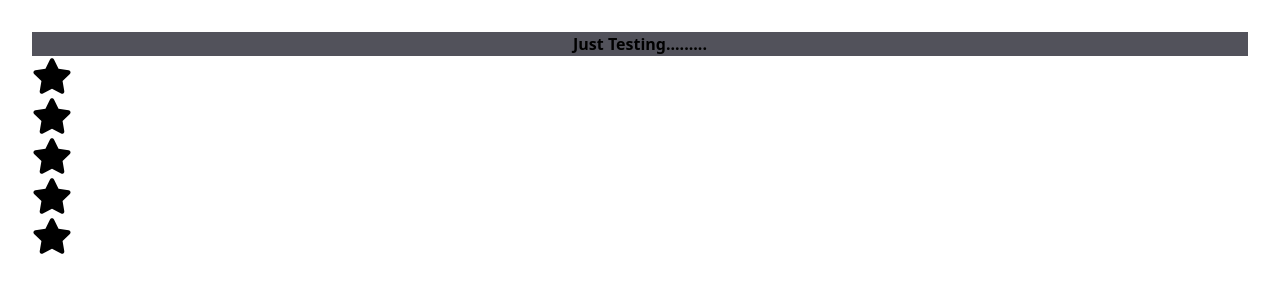
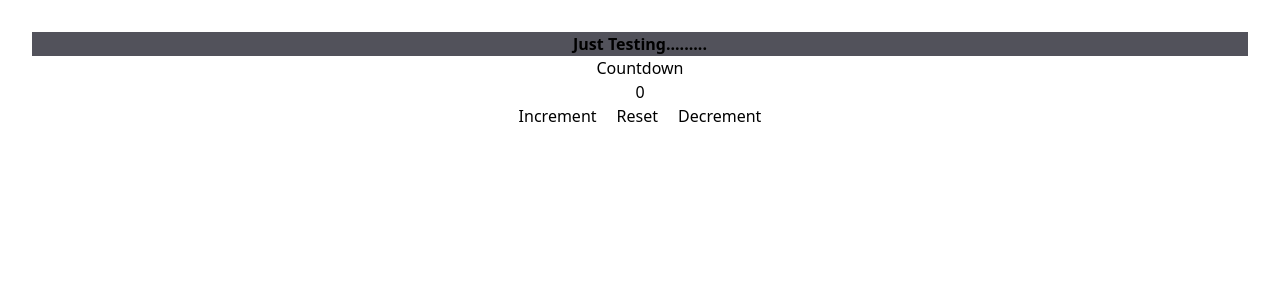
Before and after one commit to nkashyap01/React-Revision, a React (Vite) app: page /timer in a window 1280 px wide. Shown: the top 300 px of the page. Built offline with nearby package versions, Linux system fonts and the light colour scheme.

Commit message:
added new functionality in counter app

```diff
--- a/src/App.jsx
+++ b/src/App.jsx
@@ -5,7 +5,7 @@ import Accordian from "./components/Accordian";
 // import ChangeBg from "./components/ChangeBg";
 import Count from "./components/Count";
 import StarRating from "./components/products/StarRating";
-// import Counter from "./components/Counter";
+import Counter from "./components/Counter";
 // import Fetch from "./components/Fetch";
 // import Filter from "./components/Filter";
 // import FunctionalComponent from "./components/functional-component";
@@ -43,7 +43,8 @@ function App() {
  </div>
 </ThemeContext.Provider> */}
       {/* <Accordian/> */}
-      <StarRating noOfStars={5}/>
+      {/* <StarRating noOfStars={5}/> */}
+      <Counter/>
       </div>
 
     </>
--- a/src/components/Counter.jsx
+++ b/src/components/Counter.jsx
@@ -1,14 +1,48 @@
+// import React, { useState } from 'react'
+
+// const Counter = () => {
+//     const [count, setCount] = useState(0)
+//   return (
+//     <div>
+//         <button onClick={()=>setCount(count+1)}> +</button>
+//         <h1>{count}</h1>
+//         <button onClick={()=>setCount(count-1)}>-</button>
+//     </div>
+//   )
+// }
+
+// export default Counter;
+
+
 import React, { useState } from 'react'
 
 const Counter = () => {
-    const [count, setCount] = useState(0)
+  const [count, setCount] = useState(0)
+  function decreaseCount() {
+    if (count > 0) {
+      setCount(count - 1)
+    }
+  }
+  function resetCount() {
+    setCount(0);
+  }
   return (
-    <div>
-        <button onClick={()=>setCount(count+1)}> +</button>
-        <h1>{count}</h1>
-        <button onClick={()=>setCount(count-1)}>-</button>
+    <div >
+      <h1>Countdown</h1>
+      <h1>{count}</h1>
+      <div className="flex justify-center">
+      <div className = "flex gap-5">
+
+
+        <button onClick={() => setCount(count + 1)}> Increment </button>
+        <button onClick={resetCount}>Reset</button>
+
+      <button onClick={decreaseCount}> Decrement </button>
+      </div>
+      </div>
+
     </div>
   )
 }
 
-export default Counter;
+export default Counter
--- /dev/null
+++ b/src/components/ImageSlider.jsx
@@ -0,0 +1,42 @@
+import React, { useState } from 'react'
+
+const ImageSlider = ({url, limit}) => {
+    const [images, setImages] = useState([])
+    const [currentSlide, setCurrentSlide] = useState(0)
+    const [errorMsg, setErrorMsg] = useState(null)
+    const [loading, setLoading] = useState(false)
+
+    async function fetchImages(getUrl){
+        try{
+
+            const response = await fetch(getUrl)
+            const data = await response.json()
+
+            if(data){
+                setLoading(false)
+
+            }
+        }
+        catch(e){
+            setErrorMsg(e.message)
+            setLoading(false)
+        }
+    }
+    useEffect(()=>{
+        if(url !== "") fetchImages(url)
+    }, [url])
+
+if(loading){
+    return <div> Loading data!Please wait </div>
+}
+
+if(errorMsg!=null){
+    return <div> Error Occured ! {errorMsg} </div>
+}
+
+  return (
+    <div>ImageSlider</div>
+  )
+}
+
+export default ImageSlider
```
